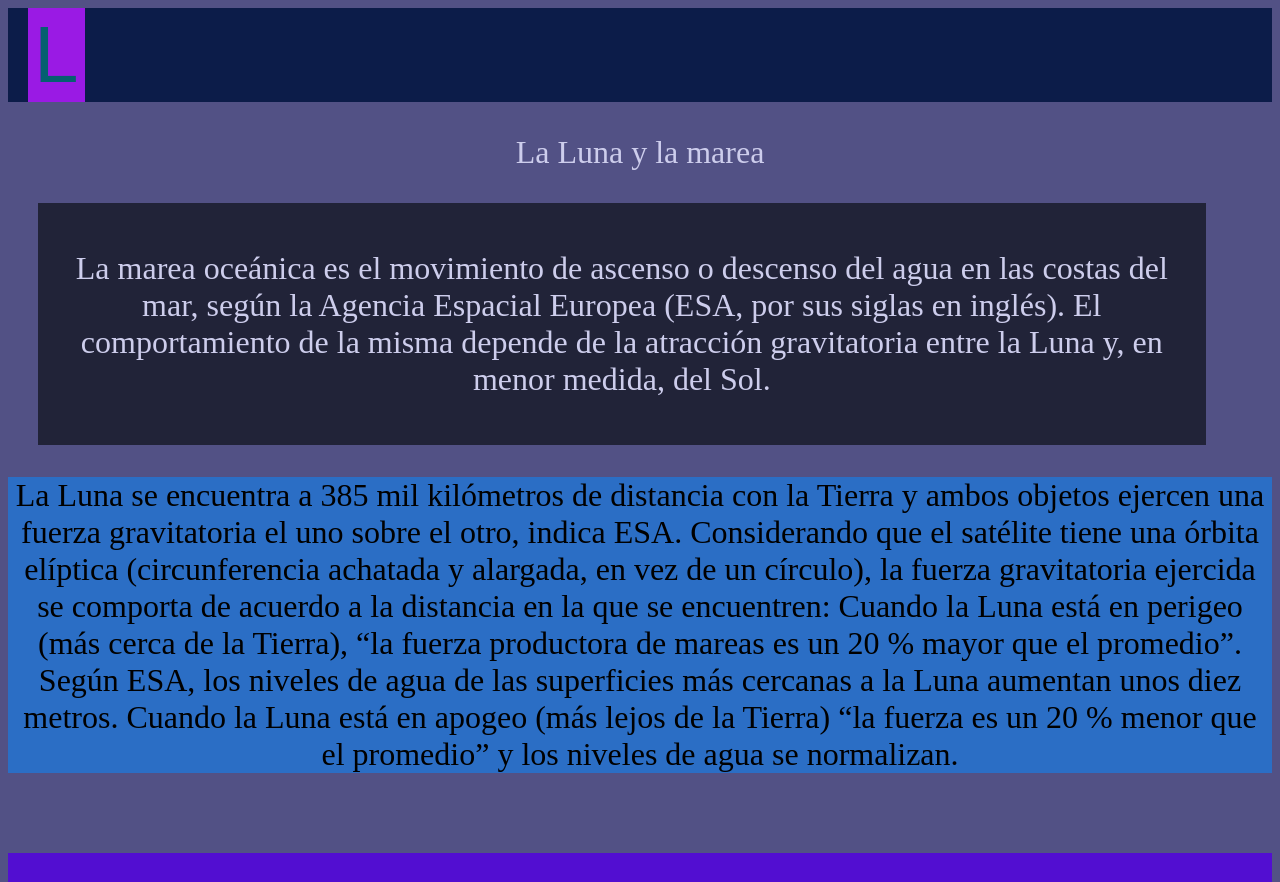
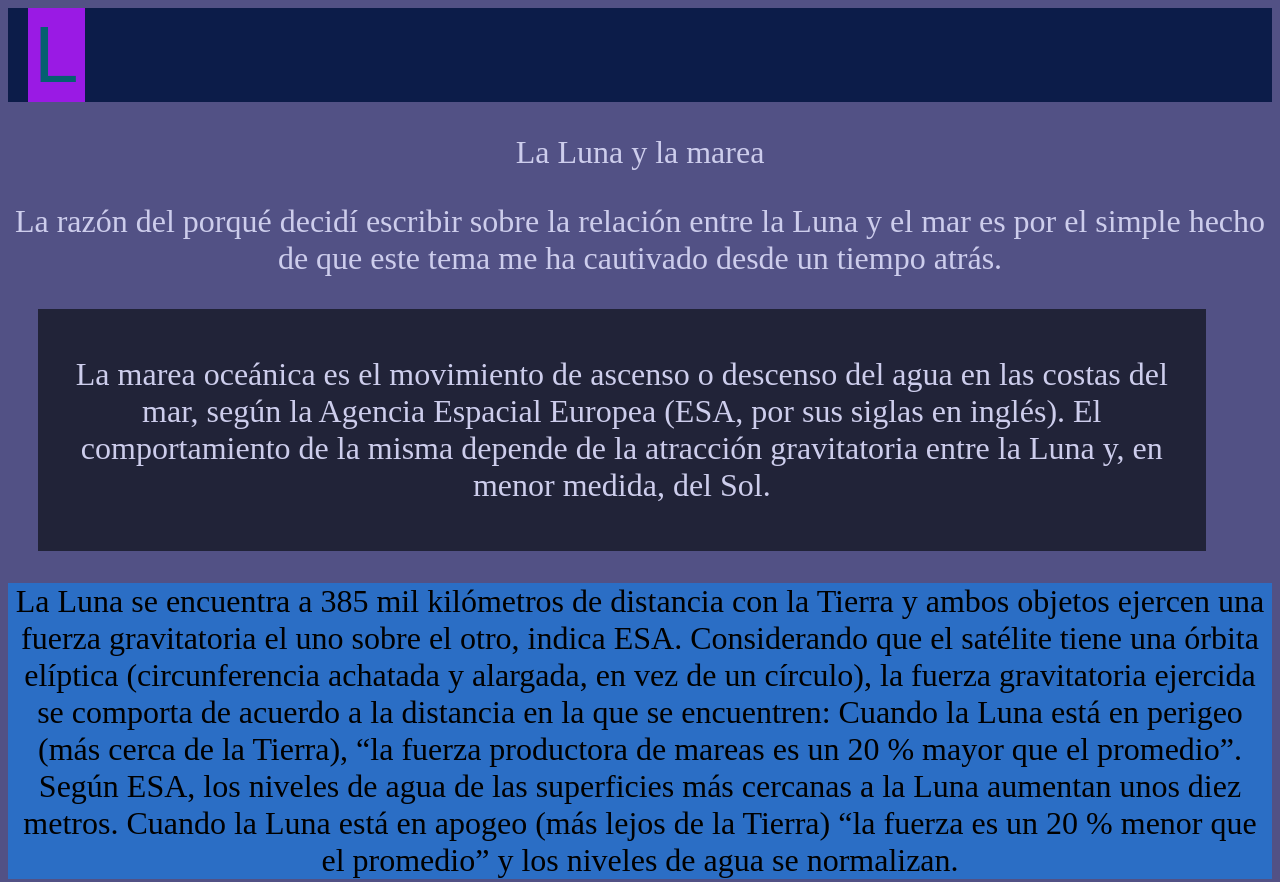
Before and after one commit to Gengar3210/AstroCode-Proyecto, a plain HTML site: page index.html in a window 1280 px wide. Shown: the top 882 px of the page. Drawn offline with Linux system fonts and the light colour scheme.

Commit message:
Add files via upload

```diff
--- a/index.html
+++ b/index.html
@@ -21,7 +21,10 @@
         <p> <section> La Luna y la marea </p> </section>
     </header>
     <main>
-
+        <section class="con. </p> </section>
+        <section class="two">
+                  <p> La razón del porqué decidí escribir sobre la relación entre la Luna y el mar es por el simple hecho de que este tema me ha cautivado desde un tiempo atrás. </p>
+                </section>
         <main>
             <section class="container">
         <p> La marea oceánica es el movimiento de ascenso o descenso del agua en las costas del mar, según la Agencia Espacial Europea (ESA, por sus siglas en inglés). El comportamiento de la misma depende de la atracción gravitatoria entre la Luna y, en menor medida, del Sol.   </p> </section>
```
